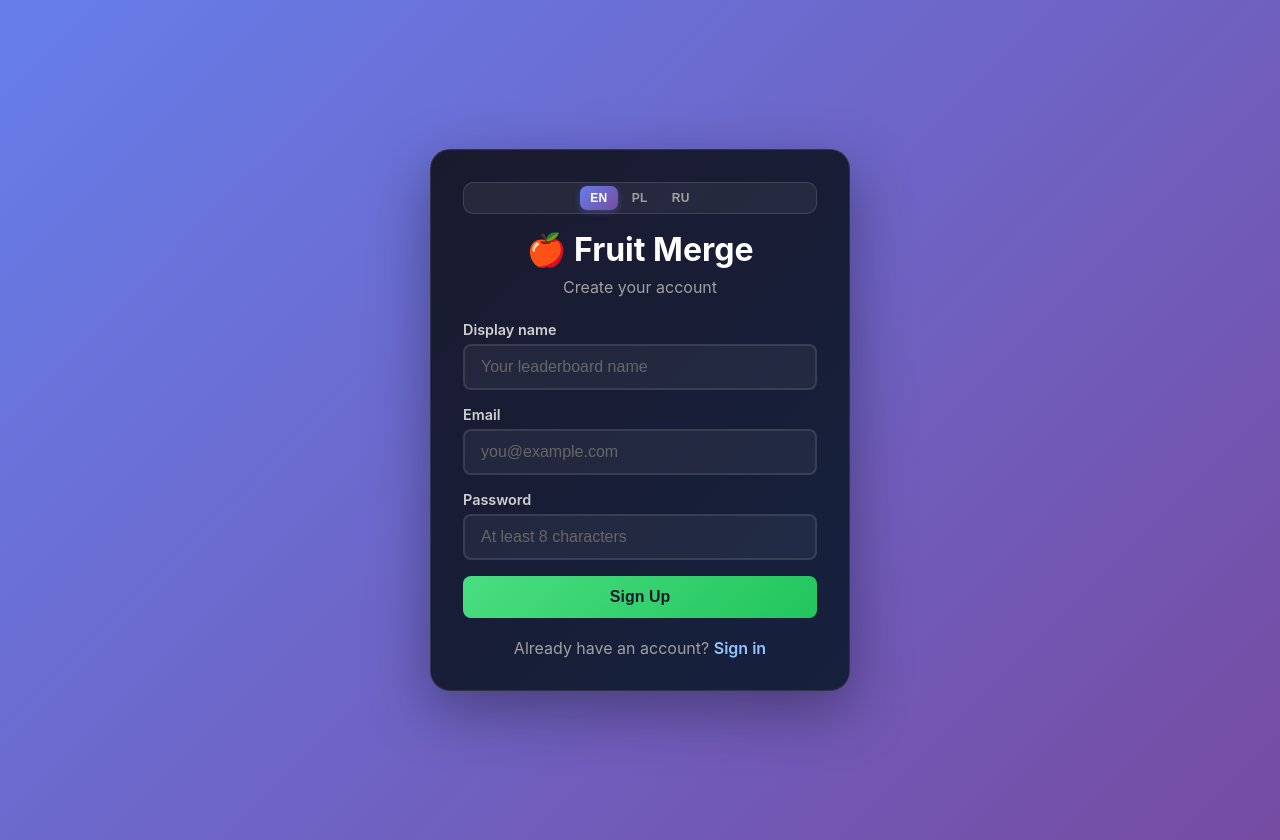
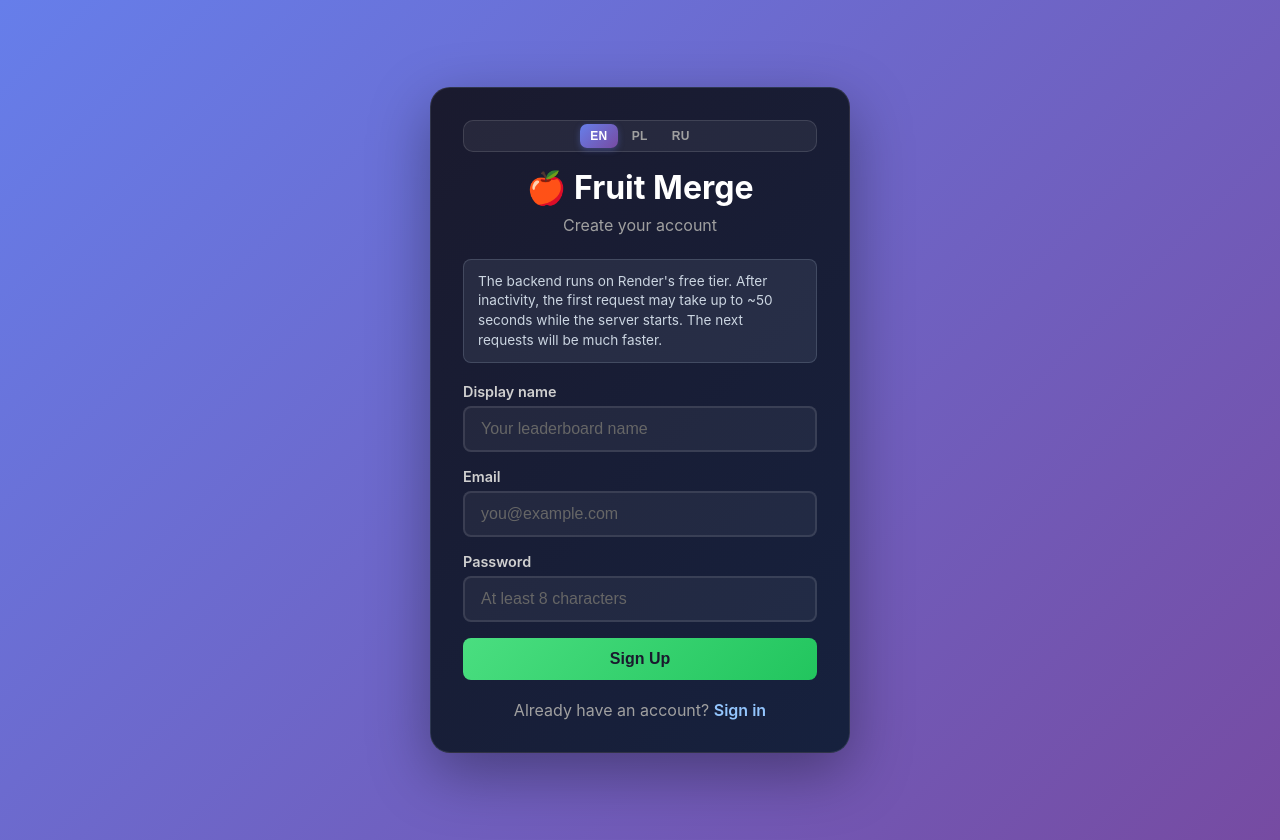
Before and after one commit to a1exymoroz/merge-fruit, a React (Vite) app: page /signup in a window 1280 px wide. Built offline with nearby package versions, Linux system fonts and the light colour scheme; no server answers.

Commit message:
Add ColdStartNotice component: Integrate ColdStartNotice into LoginPage, SignUpPage, and Leaderboard for improved user feedback during server wake-up. Update CSS for styling and add new translation keys for internationalization support.

```diff
--- a/src/components/containers/LoginPage.tsx
+++ b/src/components/containers/LoginPage.tsx
@@ -5,6 +5,7 @@ import { AuthApiError } from '../../services/authApi';
 import { useAuth } from '../../contexts/AuthContext';
 import { translateError } from '../../i18n/translateError';
 import { getVerifyEmailPath } from '../../utils/verifyEmailPath';
+import ColdStartNotice from '../ui/ColdStartNotice';
 import LanguageSwitcher from '../ui/LanguageSwitcher';
 import '../ui/AuthForm.css';
 
@@ -59,6 +60,7 @@ function LoginPage() {
         <LanguageSwitcher theme="dark" className="language-switcher--auth" />
         <h1>{t('common.appTitle')}</h1>
         <p className="auth-subtitle">{t('auth.signInToPlay')}</p>
+        {!submitting && <ColdStartNotice className="auth-cold-start-notice" />}
 
         <form onSubmit={handleSubmit} className="auth-form">
           <div className="auth-field">
@@ -91,6 +93,7 @@ function LoginPage() {
           </div>
 
           {error && <p className="auth-error">{error}</p>}
+          {submitting && <ColdStartNotice waiting className="auth-cold-start-notice" />}
 
           <button type="submit" className="auth-submit" disabled={submitting}>
             {submitting ? t('auth.signingIn') : t('auth.signIn')}
--- a/src/components/containers/SignUpPage.tsx
+++ b/src/components/containers/SignUpPage.tsx
@@ -4,6 +4,7 @@ import { Trans, useTranslation } from 'react-i18next';
 import { useAuth } from '../../contexts/AuthContext';
 import { translateError } from '../../i18n/translateError';
 import { getVerifyEmailPath } from '../../utils/verifyEmailPath';
+import ColdStartNotice from '../ui/ColdStartNotice';
 import LanguageSwitcher from '../ui/LanguageSwitcher';
 import '../ui/AuthForm.css';
 
@@ -46,6 +47,7 @@ function SignUpPage() {
         <LanguageSwitcher theme="dark" className="language-switcher--auth" />
         <h1>{t('common.appTitle')}</h1>
         <p className="auth-subtitle">{t('auth.createAccount')}</p>
+        {!submitting && <ColdStartNotice className="auth-cold-start-notice" />}
 
         <form onSubmit={handleSubmit} className="auth-form">
           <div className="auth-field">
@@ -94,6 +96,7 @@ function SignUpPage() {
           </div>
 
           {error && <p className="auth-error">{error}</p>}
+          {submitting && <ColdStartNotice waiting className="auth-cold-start-notice" />}
 
           <button type="submit" className="auth-submit" disabled={submitting}>
             {submitting ? t('auth.creatingAccount') : t('auth.signUp')}
--- a/src/components/ui/AuthForm.css
+++ b/src/components/ui/AuthForm.css
@@ -28,6 +28,10 @@
   color: #a0a0a0;
   text-align: center;
   margin-bottom: 24px;
+}
+
+.auth-cold-start-notice {
+  margin-bottom: 20px;
 }
 
 .auth-form {
--- /dev/null
+++ b/src/components/ui/ColdStartNotice.css
@@ -0,0 +1,16 @@
+.cold-start-notice {
+  margin: 0;
+  padding: 12px 14px;
+  border-radius: 8px;
+  font-size: 0.85rem;
+  line-height: 1.45;
+  color: #cbd5e1;
+  background: rgba(148, 163, 184, 0.12);
+  border: 1px solid rgba(148, 163, 184, 0.25);
+}
+
+.cold-start-notice--waiting {
+  color: #fde68a;
+  background: rgba(251, 191, 36, 0.12);
+  border-color: rgba(251, 191, 36, 0.35);
+}
--- /dev/null
+++ b/src/components/ui/ColdStartNotice.tsx
@@ -0,0 +1,22 @@
+import { useTranslation } from 'react-i18next';
+import './ColdStartNotice.css';
+
+interface ColdStartNoticeProps {
+  waiting?: boolean;
+  className?: string;
+}
+
+function ColdStartNotice({ waiting = false, className = '' }: ColdStartNoticeProps) {
+  const { t } = useTranslation();
+
+  return (
+    <p
+      className={`cold-start-notice ${waiting ? 'cold-start-notice--waiting' : ''} ${className}`.trim()}
+      role="status"
+    >
+      {waiting ? t('common.coldStartWaiting') : t('common.coldStartNotice')}
+    </p>
+  );
+}
+
+export default ColdStartNotice;
--- a/src/components/ui/Leaderboard.tsx
+++ b/src/components/ui/Leaderboard.tsx
@@ -7,6 +7,7 @@ import {
   selectScoresError,
   selectScoresLoading,
 } from '../../store/selectors';
+import ColdStartNotice from './ColdStartNotice';
 import './Leaderboard.css';
 
 export interface LeaderboardRef {
@@ -37,6 +38,7 @@ const Leaderboard = forwardRef<LeaderboardRef>(function Leaderboard(_, ref) {
       <div className="leaderboard">
         <h3>{t('leaderboard.title')}</h3>
         <p className="leaderboard-loading">{t('leaderboard.loading')}</p>
+        <ColdStartNotice waiting />
       </div>
     );
   }
--- a/src/i18n/locales/en.json
+++ b/src/i18n/locales/en.json
@@ -6,7 +6,9 @@
     "email": "Email",
     "password": "Password",
     "emailPlaceholder": "you@example.com",
-    "passwordPlaceholder": "At least 8 characters"
+    "passwordPlaceholder": "At least 8 characters",
+    "coldStartNotice": "The backend runs on Render's free tier. After inactivity, the first request may take up to ~50 seconds while the server starts. The next requests will be much faster.",
+    "coldStartWaiting": "Waking up the server… This may take up to ~50 seconds. Please wait."
   },
   "language": {
     "label": "Language",
--- a/src/i18n/locales/pl.json
+++ b/src/i18n/locales/pl.json
@@ -6,7 +6,9 @@
     "email": "E-mail",
     "password": "Hasło",
     "emailPlaceholder": "ty@example.com",
-    "passwordPlaceholder": "Co najmniej 8 znaków"
+    "passwordPlaceholder": "Co najmniej 8 znaków",
+    "coldStartNotice": "Backend działa na darmowym planie Render. Po bezczynności pierwsze żądanie może potrwać do ~50 sekund, zanim serwer się uruchomi. Kolejne żądania będą znacznie szybsze.",
+    "coldStartWaiting": "Uruchamianie serwera… To może potrwać do ~50 sekund. Proszę czekać."
   },
   "language": {
     "label": "Język",
--- a/src/i18n/locales/ru.json
+++ b/src/i18n/locales/ru.json
@@ -6,7 +6,9 @@
     "email": "Эл. почта",
     "password": "Пароль",
     "emailPlaceholder": "you@example.com",
-    "passwordPlaceholder": "Не менее 8 символов"
+    "passwordPlaceholder": "Не менее 8 символов",
+    "coldStartNotice": "Бэкенд работает на бесплатном тарифе Render. После простоя первый запрос может занять до ~50 секунд, пока сервер запускается. Следующие запросы будут намного быстрее.",
+    "coldStartWaiting": "Запуск сервера… Это может занять до ~50 секунд. Пожалуйста, подождите."
   },
   "language": {
     "label": "Язык",
```
